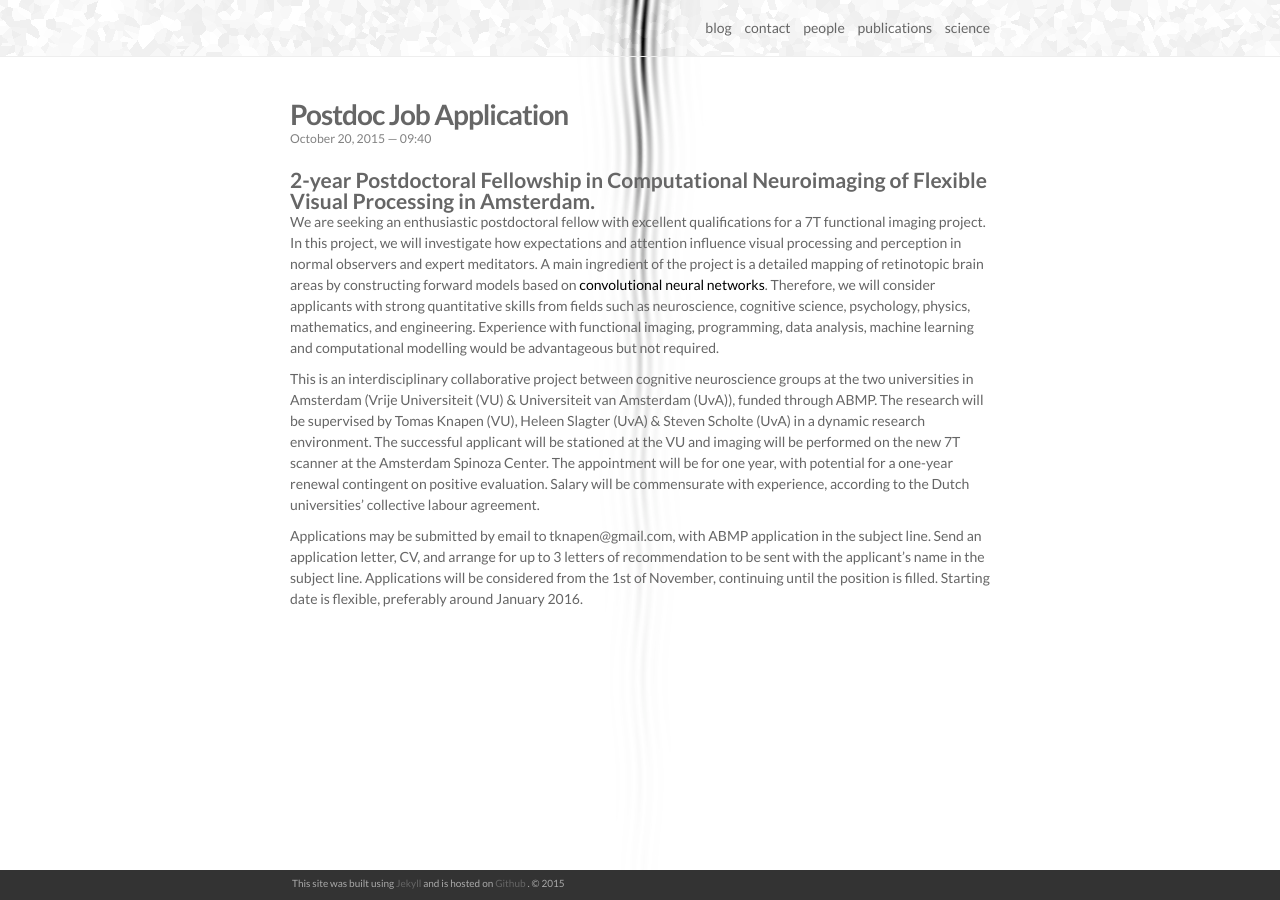
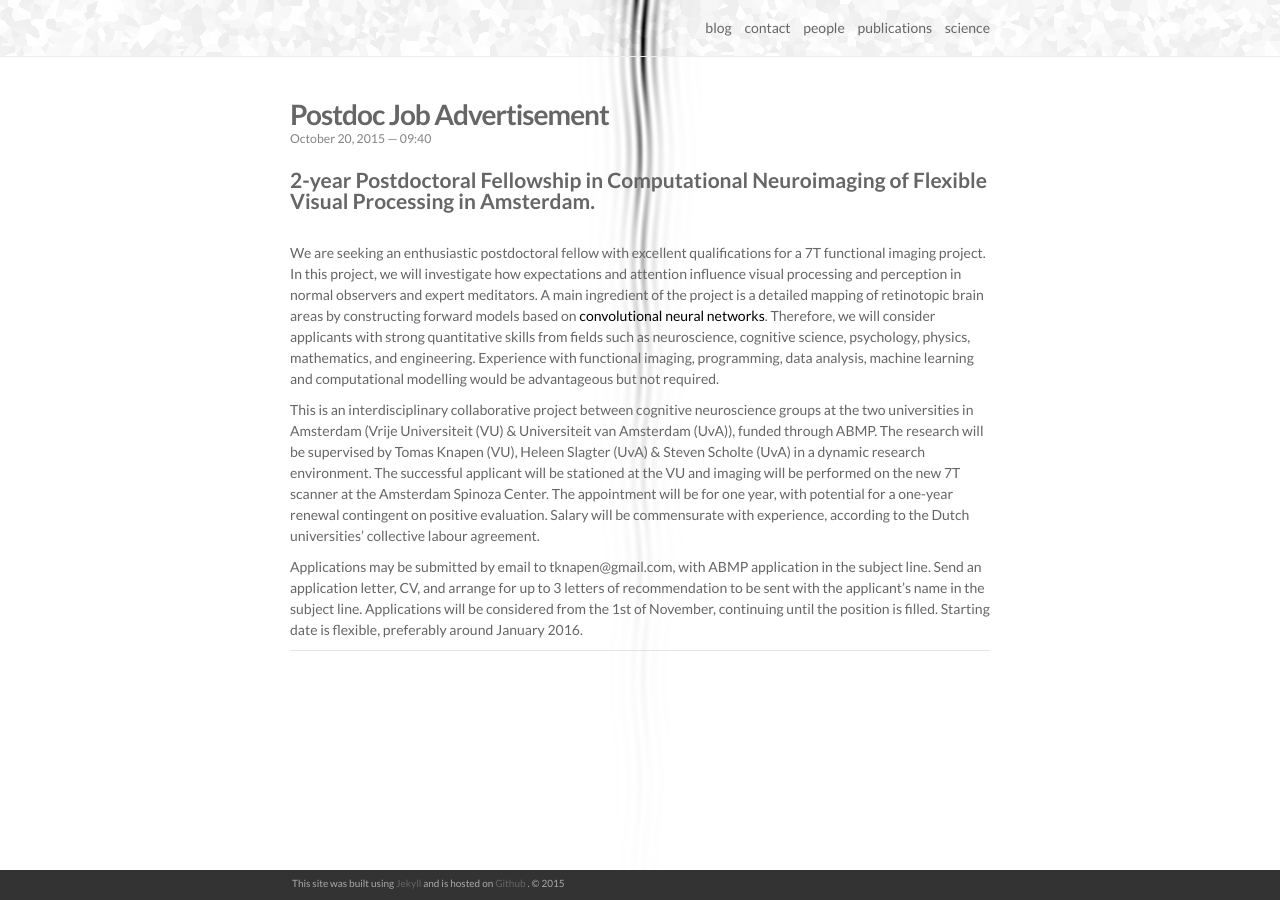
Before and after one commit to tknapen/tknapen.github.io, a Jekyll site: the page built from _posts/2015-10-20-PostDoc.markdown, in a window 1280 px wide. Built offline with Jekyll 4.4.1, drawn with Linux system fonts in a browser that asks for light colours; nearby versions of some CDN libraries.

Commit message:
changed layout a bit

```diff
--- a/_posts/2015-10-20-PostDoc.markdown
+++ b/_posts/2015-10-20-PostDoc.markdown
@@ -1,15 +1,19 @@
 ---
 layout: post
-title:  Postdoc Job Application
+title:  Postdoc Job Advertisement
 date:   2015-10-20 09:40:16
-description: Advertisement - 2-year Postdoctoral Fellowship in Computational Neuroimaging of Flexible Visual Processing in Amsterdam.
+description: 2-year Postdoctoral Fellowship in Computational Neuroimaging of Flexible Visual Processing in Amsterdam.
 
 ---
 
 #2-year Postdoctoral Fellowship in Computational Neuroimaging of Flexible Visual Processing in Amsterdam.
+
+<br />
 
 We are seeking an enthusiastic postdoctoral fellow with excellent qualifications for a 7T functional imaging project. In this project, we will investigate how expectations and attention influence visual processing and perception in normal observers and expert meditators. A main ingredient of the project is a detailed mapping of retinotopic brain areas by constructing forward models based on <a href="https://en.wikipedia.org/wiki/Convolutional_neural_network" target="_blank">convolutional neural networks</a>. Therefore, we will consider applicants with strong quantitative skills from fields such as neuroscience, cognitive science, psychology, physics, mathematics, and engineering. Experience with functional imaging, programming, data analysis, machine learning and computational modelling would be advantageous but not required.
 
 This is an interdisciplinary collaborative project between cognitive neuroscience groups at the two universities in Amsterdam (Vrije Universiteit (VU) & Universiteit van Amsterdam (UvA)), funded through ABMP. The research will be supervised by Tomas Knapen (VU), Heleen Slagter (UvA) & Steven Scholte (UvA) in a dynamic research environment. The successful applicant will be stationed at the VU and imaging will be performed on the new 7T scanner at the Amsterdam Spinoza Center. The appointment will be for one year, with potential for a one-year renewal contingent on positive evaluation. Salary will be commensurate with experience, according to the Dutch universities’ collective labour agreement.
 
 Applications may be submitted by email to tknapen@gmail.com, with ABMP application in the subject line. Send an application letter, CV, and arrange for up to 3 letters of recommendation to be sent with the applicant’s name in the subject line. Applications will be considered from the 1st of November, continuing until the position is filled. Starting date is flexible, preferably around January 2016.
+
+<hr />
```
